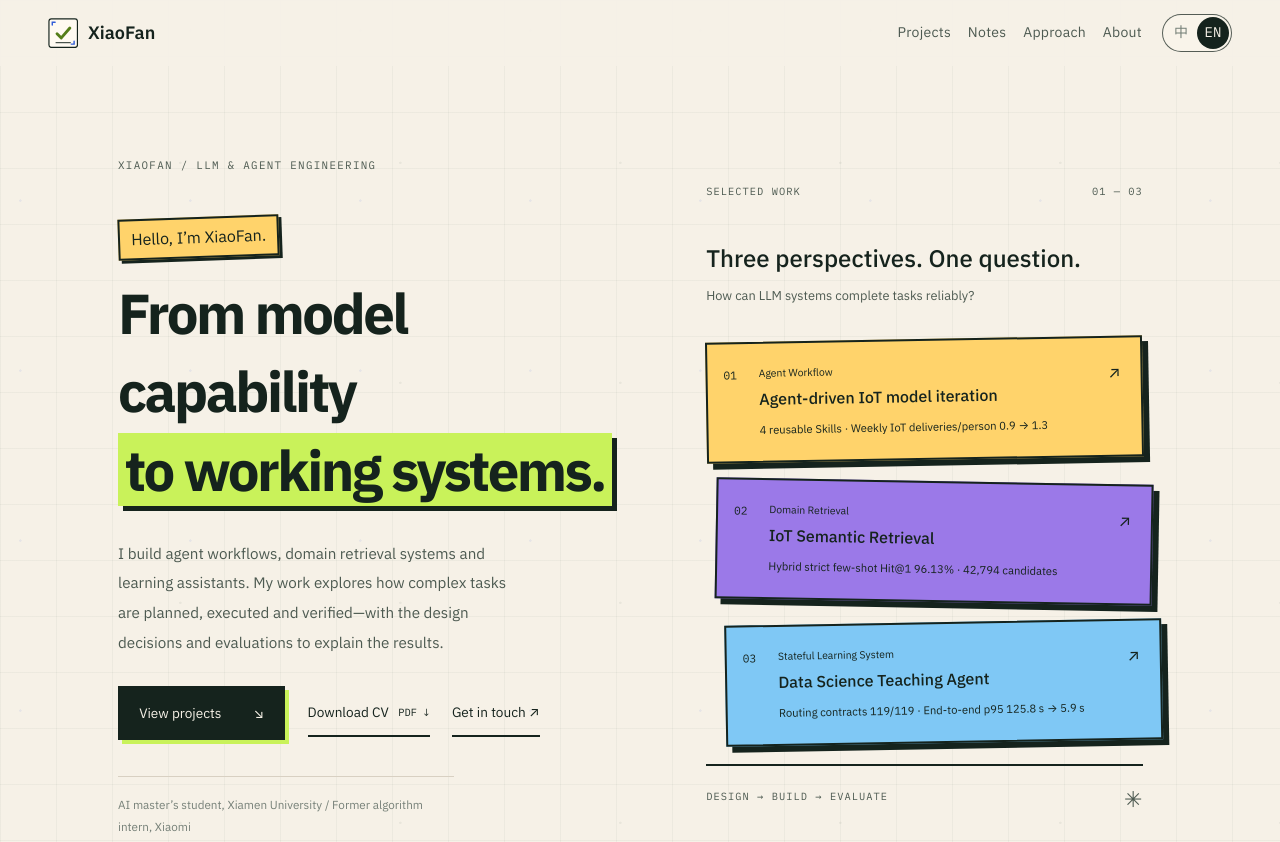
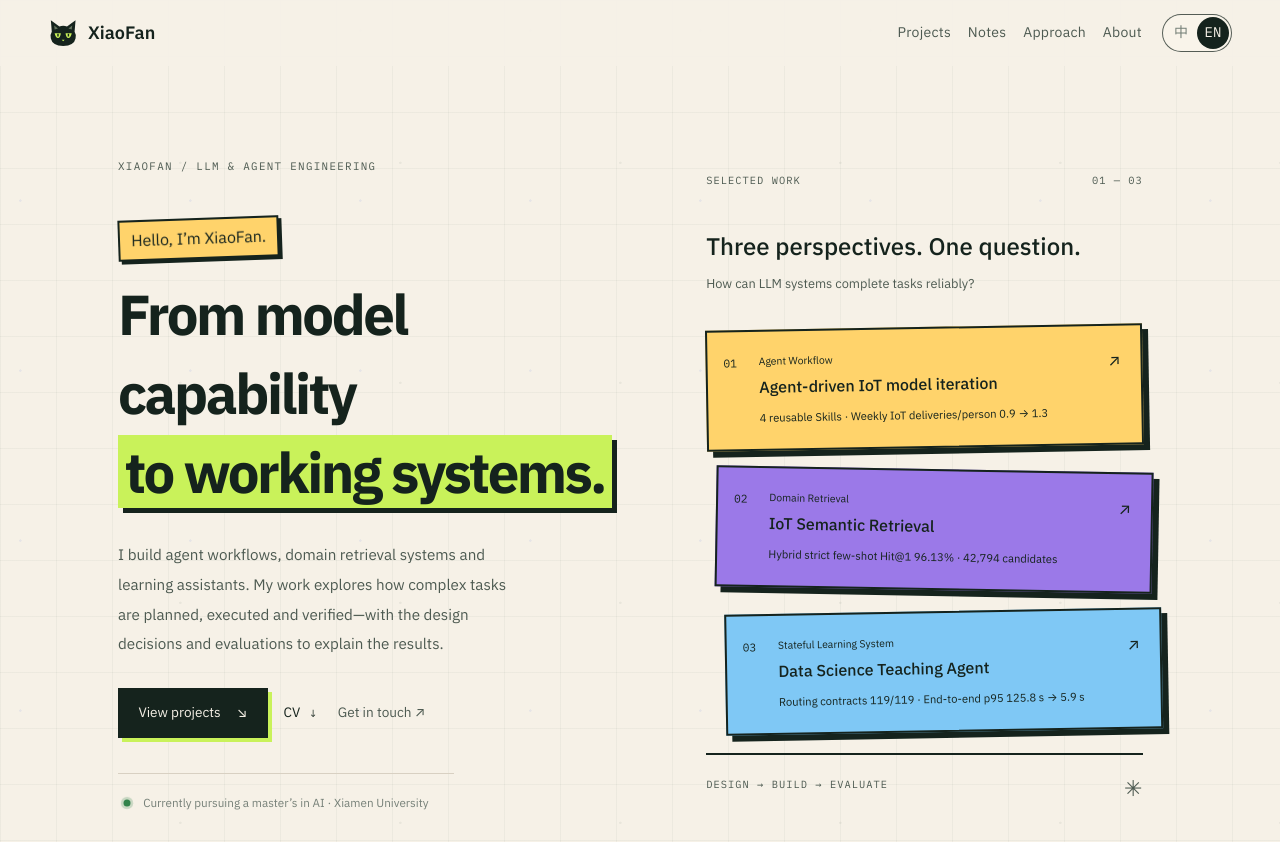
Before and after one commit to 1llusion-ai/Portfolio, an Astro site: page /en in a window 1280 px wide. Shown: the top 842 px of the page. Built offline with nearby package versions, Linux system fonts and the light colour scheme; Astro itself is replaced by a stand-in of ours.

Commit message:
Add cat branding and refine profile status and actions

```diff
--- a/src/components/Home.astro
+++ b/src/components/Home.astro
@@ -26,7 +26,7 @@ const heroLabel = lang === 'zh' ? '首页介绍' : 'Introduction';
       <h1>{lang === 'zh' ? '让模型能力，' : 'From model capability'}<br/><em>{lang === 'zh' ? '走进真实任务。' : 'to working systems.'}</em></h1>
       <p class="intro-description">{lang === 'zh' ? '我构建 Agent 工作流、领域检索与教学助手，关注复杂任务如何被拆解、执行和验证。这里记录我的系统设计、工程取舍与评测结果。' : 'I build agent workflows, domain retrieval systems and learning assistants. My work explores how complex tasks are planned, executed and verified—with the design decisions and evaluations to explain the results.'}</p>
       <div class="intro-actions"><a class="intro-button" href={anchor('work', lang)}>{cta.viewWork[lang]} <span>↘</span></a><ResumeLink lang={lang} /><a href={`mailto:${identity.email}`}>{lang === 'zh' ? '联系我' : 'Get in touch'} ↗</a></div>
-      <p class="intro-background">{lang === 'zh' ? '厦门大学 · 人工智能硕士在读 / 小米 · 算法实习经历' : 'AI master’s student, Xiamen University / Former algorithm intern, Xiaomi'}</p>
+      <p class="intro-background"><svg class="student-status-dot" width="18" height="18" viewBox="0 0 18 18" aria-hidden="true"><circle class="student-status-halo" cx="9" cy="9" r="7" fill="#32834b" opacity=".18"/><circle cx="9" cy="9" r="3.5" fill="#32834b"/></svg><span>{lang === 'zh' ? '厦门大学 · 人工智能硕士在读' : 'Currently pursuing a master’s in AI · Xiamen University'}</span></p>
     </div>
     <HeroRecord lang={lang} />
   </div>
@@ -98,5 +98,10 @@ const heroLabel = lang === 'zh' ? '首页介绍' : 'Introduction';
 <section class="closing" id="contact"><div class="container closing-inner"><div><p class="intro-eyebrow">LET’S CONNECT</p><h2>{lang === 'zh' ? '聊聊下一个值得解决的问题。' : 'Let’s talk about the next problem.'}</h2><p>{lang === 'zh' ? '正在寻找大模型算法与 Agent 相关机会，欢迎交流项目与实践。' : 'Seeking opportunities in LLM algorithms and agent systems. Happy to discuss the work.'}</p></div><div class="closing-actions"><ResumeLink lang={lang} /><a href={`mailto:${identity.email}`}>{lang === 'zh' ? '发邮件给我' : 'Email me'} ↗</a></div></div></section>
 </div>
 <style>
-.intro-actions{flex-wrap:wrap;gap:1rem 1.4rem;}.closing-actions{display:flex;flex-wrap:wrap;gap:1rem;flex-shrink:0;align-items:center;}
+.intro-actions{flex-wrap:wrap;gap:1rem;}.closing-actions{display:flex;flex-wrap:wrap;gap:1rem;flex-shrink:0;align-items:center;}
+.intro-background{display:flex;align-items:center;gap:.45rem;}
+.student-status-dot{display:block;width:18px;height:18px;flex:0 0 18px;overflow:visible;}
+.student-status-halo{transform-origin:9px 9px;animation:student-status-breathe 1.5s ease-in-out infinite alternate;}
+@keyframes student-status-breathe{from{transform:scale(.72);opacity:.12;}to{transform:scale(1);opacity:.32;}}
+@media(prefers-reduced-motion:reduce){.student-status-halo{animation:none;opacity:.18;}}
 </style>
--- a/src/components/Mark.astro
+++ b/src/components/Mark.astro
@@ -1,7 +1,5 @@
 ---
-// Original Evidence Ledger mark: paper tile, ruled baseline,
-// cobalt registration ticks, acid-lime verified check.
-// Color-agnostic: frame strokes follow `currentColor`.
+// A calm black cat, drawn with simple shapes to stay legible at favicon size.
 ---
 
 <svg
@@ -11,38 +9,9 @@
   aria-hidden="true"
   focusable="false"
 >
-  <rect width="64" height="64" rx="6" fill="var(--paper-2)" />
-  <rect
-    x="2"
-    y="2"
-    width="60"
-    height="60"
-    rx="5"
-    fill="none"
-    stroke="currentColor"
-    stroke-width="2.5"
-  />
-  <path d="M16 52 H48" stroke="currentColor" stroke-width="2" />
-  <path
-    d="M9 15 V9 H15"
-    fill="none"
-    stroke="var(--cobalt)"
-    stroke-width="3"
-    stroke-linecap="round"
-  />
-  <path
-    d="M55 49 V55 H49"
-    fill="none"
-    stroke="var(--cobalt)"
-    stroke-width="3"
-    stroke-linecap="round"
-  />
-  <path
-    d="M19 33 L28 42 L46 21"
-    fill="none"
-    stroke="var(--lime-deep)"
-    stroke-width="6"
-    stroke-linecap="round"
-    stroke-linejoin="round"
-  />
+  <path d="M8 29L6 5L24 18Q32 15 40 18L58 5L56 29Q60 35 58 43Q55 58 32 59Q9 58 6 43Q4 35 8 29Z" fill="#15231d" />
+  <path d="M13 16L21 22L14 24ZM51 16L43 22L50 24Z" fill="#64735e" />
+  <path d="M14 32H27Q26 42 21 42Q16 42 14 32ZM37 32H50Q48 42 43 42Q38 42 37 32Z" fill="#c9f25a" />
+  <path d="M21 33V39M43 33V39" stroke="#15231d" stroke-width="3" />
+  <path d="M29 46H35L32 49Z" fill="#c9f25a" />
 </svg>
--- a/src/components/ResumeLink.astro
+++ b/src/components/ResumeLink.astro
@@ -3,7 +3,8 @@ import type { Lang } from '../data/site';
 interface Props { lang: Lang }
 const { lang } = Astro.props;
 ---
-<a class="resume-download" href={`${import.meta.env.BASE_URL}downloads/xiaofan-resume.pdf`} download="秋招_肖凡.pdf">{lang === 'zh' ? '下载简历' : 'Download CV'} <span>PDF ↓</span></a>
+<a class="resume-download" href={`${import.meta.env.BASE_URL}downloads/xiaofan-resume.pdf`} download="秋招_肖凡.pdf">{lang === 'zh' ? '简历' : 'CV'} <span aria-hidden="true">↓</span></a>
 <style>
-.resume-download{display:inline-flex;align-items:center;gap:.6rem;color:var(--ink);text-decoration:none;border-bottom:2px solid currentColor;padding:.7rem 0;min-height:44px;font-size:.85rem;white-space:nowrap;}.resume-download span{font:400 .65rem var(--font-mono);}.resume-download:hover{color:var(--cobalt);}
+.resume-download{display:inline-flex;align-items:center;gap:.6rem;color:var(--ink);text-decoration:none;border:0;background:transparent;box-shadow:none;padding:.7rem 0;min-height:44px;font-size:.85rem;white-space:nowrap;}.resume-download span{font:400 .65rem var(--font-mono);}.resume-download:hover{color:var(--cobalt);}
+:global(.closing) .resume-download{border:0;background:transparent;box-shadow:none;color:var(--paper);}
 </style>
--- a/src/styles/global.css
+++ b/src/styles/global.css
@@ -3305,7 +3305,7 @@ html[lang^='zh'] .case-title { letter-spacing: 0; }
 .intro h1 { font-size:clamp(2.25rem,4.4vw,3.6rem);letter-spacing:-.045em;font-weight:700;line-height:1.4; }
 .intro h1 em { font-style:normal;color:var(--ink);background:var(--lime);box-shadow:5px 5px 0 var(--ink);padding:0 .12em;box-decoration-break:clone;-webkit-box-decoration-break:clone; }
 .intro-description { max-width:43ch;font-size:.95rem;line-height:1.95;margin:1.8rem 0;color:var(--ink-2); }
-.intro-actions { display:flex;align-items:center;gap:1.7rem;font-size:.85rem; }
+.intro-actions { display:flex;align-items:center;gap:1rem;font-size:.85rem; }
 .intro-actions a { text-decoration:none; }
 .intro-button { display:inline-flex;justify-content:space-between;gap:2rem;align-items:center;background:var(--ink);color:var(--paper);padding:.85rem 1.2rem;min-height:48px;transition:background .2s; }
 .intro-button:hover { background:var(--cobalt);color:white; }
@@ -3333,7 +3333,12 @@ html[lang^='zh'] .case-title { letter-spacing: 0; }
 
 .intro-name { display:inline-block;border:2px solid var(--ink);padding:.3rem .7rem;background:var(--butter);color:var(--ink);box-shadow:3px 3px 0 var(--ink);transform:rotate(-2deg); }
 .intro-button { border:2px solid var(--ink);box-shadow:4px 4px 0 var(--lime); }
-.intro-actions a:last-child { border-bottom:2px solid var(--ink);padding:.7rem 0;color:var(--ink); }
+.intro-actions a { display:inline-flex;align-items:center;justify-content:center;gap:1rem;min-height:50px;padding:.75rem 1.15rem;line-height:1.4;white-space:nowrap; }
+.intro-actions .resume-download { border:0;background:transparent;box-shadow:none;padding:.75rem .35rem;color:var(--ink-2);font-size:.85rem; }
+.intro-actions .resume-download span { font:inherit; }
+.intro-actions .resume-download:hover { background:transparent;color:var(--cobalt); }
+.intro-actions a:last-child { border:0;padding:.75rem .35rem;color:var(--ink-2); }
+.intro-actions a:last-child:hover { color:var(--cobalt); }
 .portfolio-home .principle:nth-child(1) { border-top:8px solid var(--butter); }
 .portfolio-home .principle:nth-child(2) { border-top:8px solid var(--violet); }
 .portfolio-home .principle:nth-child(3) { border-top:8px solid var(--blue); }
```
Also changed, not shown: public/favicon.svg.
